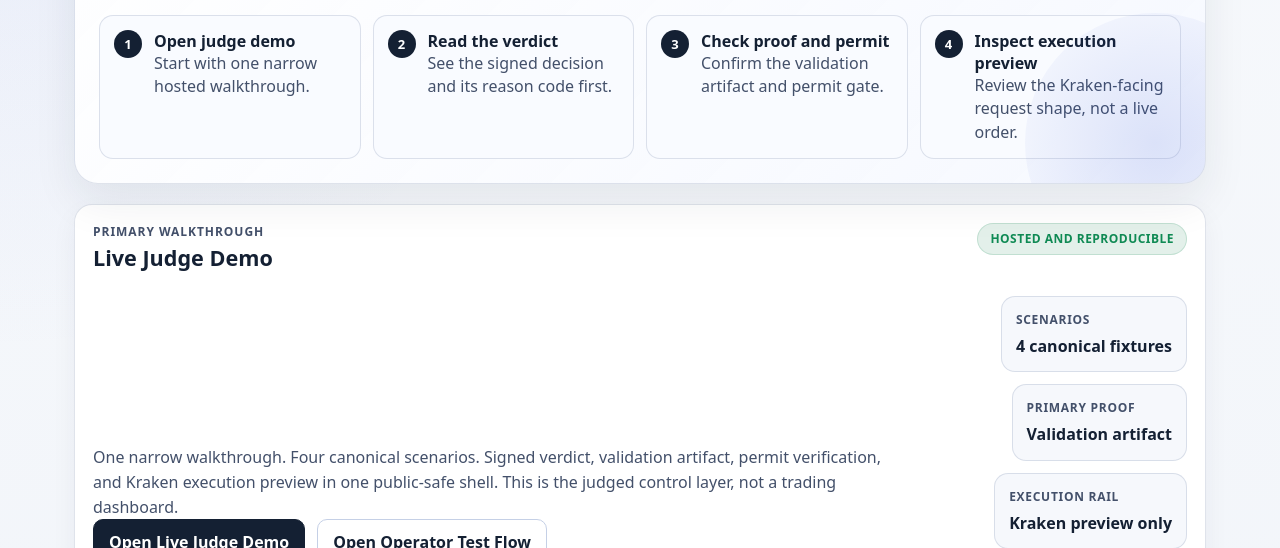
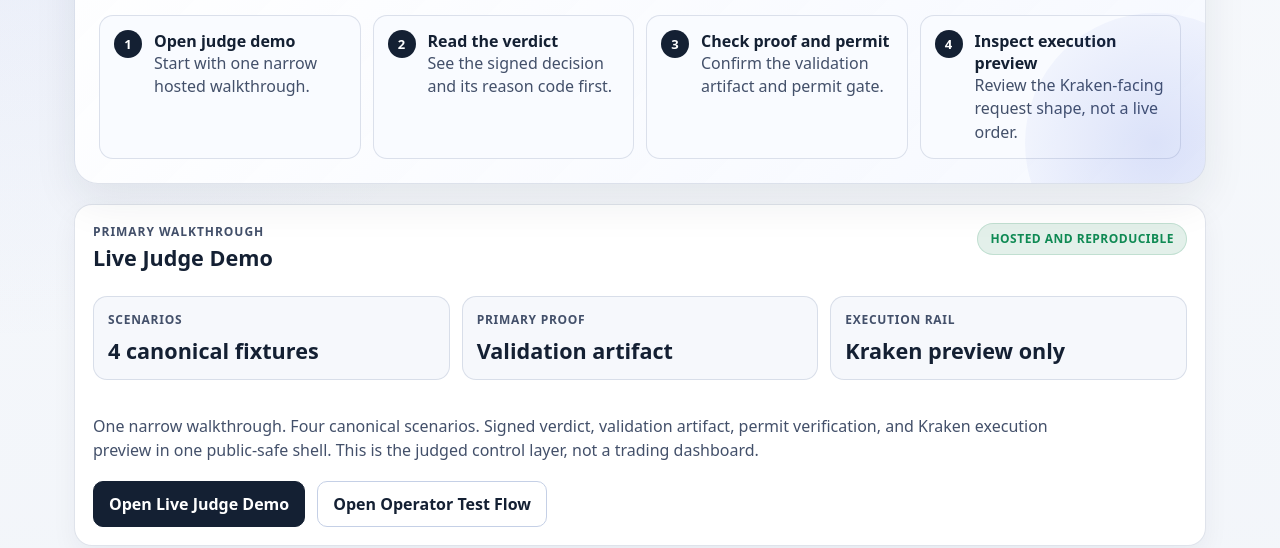
Before and after one commit to Vetassikc/Vartovii-Sentinel-8004, a website: page web/hub.html in a window 1280 px wide. Shown: the part 252-800 px from the top of the page. Drawn offline with Linux system fonts and the light colour scheme.

Commit message:
refactor: tighten hub judge demo layout

```diff
--- a/web/hub.html
+++ b/web/hub.html
@@ -91,18 +91,6 @@
           <span class="status-pill status-pill-allow">Hosted and reproducible</span>
         </div>
         <div class="hub-primary-layout">
-          <div>
-            <p class="summary">
-              One narrow walkthrough. Four canonical scenarios. Signed verdict,
-              validation artifact, permit verification, and Kraken execution preview
-              in one public-safe shell. This is the judged control layer, not a
-              trading dashboard.
-            </p>
-            <div class="cta-row">
-              <a class="button-link button-link-primary" href="/judge">Open Live Judge Demo</a>
-              <a class="button-link" href="/operator">Open Operator Test Flow</a>
-            </div>
-          </div>
           <dl class="metric-strip" aria-label="Judge demo highlights">
             <div class="metric-item">
               <dt>Scenarios</dt>
@@ -117,6 +105,16 @@
               <dd>Kraken preview only</dd>
             </div>
           </dl>
+          <p class="summary hub-primary-summary">
+            One narrow walkthrough. Four canonical scenarios. Signed verdict,
+            validation artifact, permit verification, and Kraken execution preview
+            in one public-safe shell. This is the judged control layer, not a
+            trading dashboard.
+          </p>
+          <div class="cta-row">
+            <a class="button-link button-link-primary" href="/judge">Open Live Judge Demo</a>
+            <a class="button-link" href="/operator">Open Operator Test Flow</a>
+          </div>
         </div>
       </section>
 
--- a/web/styles.css
+++ b/web/styles.css
@@ -204,16 +204,20 @@ a {
 }
 
 .hub-primary-layout {
-  align-items: flex-end;
+  flex-direction: column;
+  align-items: stretch;
+  gap: 18px;
 }
 
 .metric-strip {
-  min-width: 280px;
-  justify-content: flex-end;
+  display: grid;
+  grid-template-columns: repeat(3, minmax(0, 1fr));
+  width: 100%;
+  gap: 12px;
 }
 
 .metric-item {
-  min-width: 148px;
+  min-width: 0;
   padding: 14px;
   border: 1px solid var(--line-soft);
   border-radius: 14px;
@@ -233,6 +237,11 @@ a {
   color: var(--text-strong);
   font-weight: 700;
   line-height: 1.35;
+  font-size: clamp(1.05rem, 1.7vw, 1.35rem);
+}
+
+.hub-primary-summary {
+  max-width: 980px;
 }
 
 .button-link {
@@ -554,7 +563,7 @@ ul {
   }
 
   .metric-strip {
-    justify-content: stretch;
+    grid-template-columns: 1fr;
   }
 
   .metric-item,
```
Also changed, not shown: api/tests/server.test.ts (+12 -6 lines).
